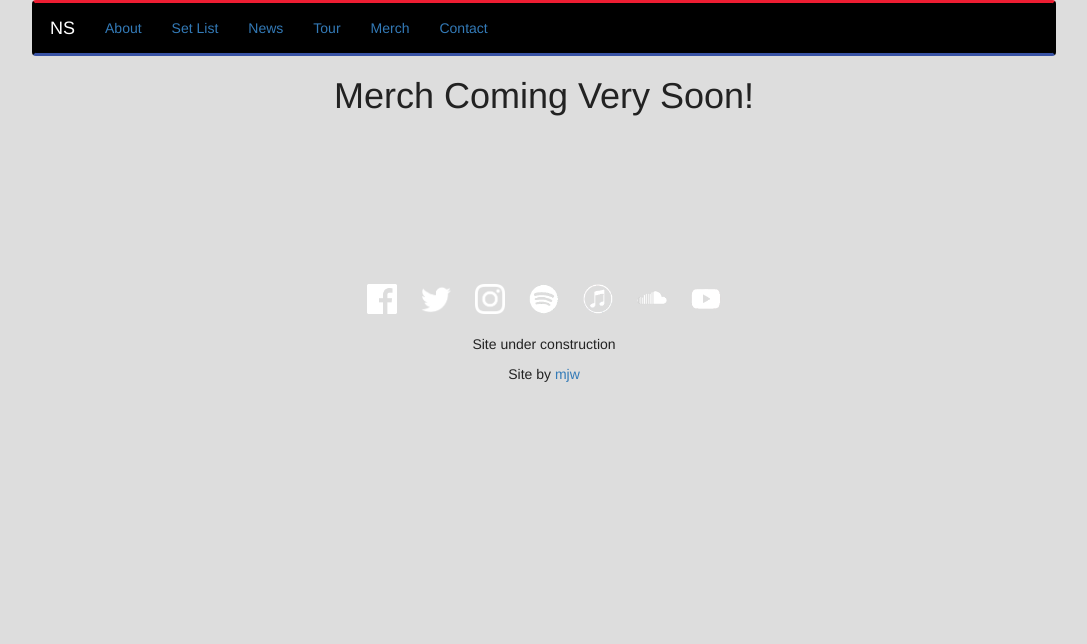
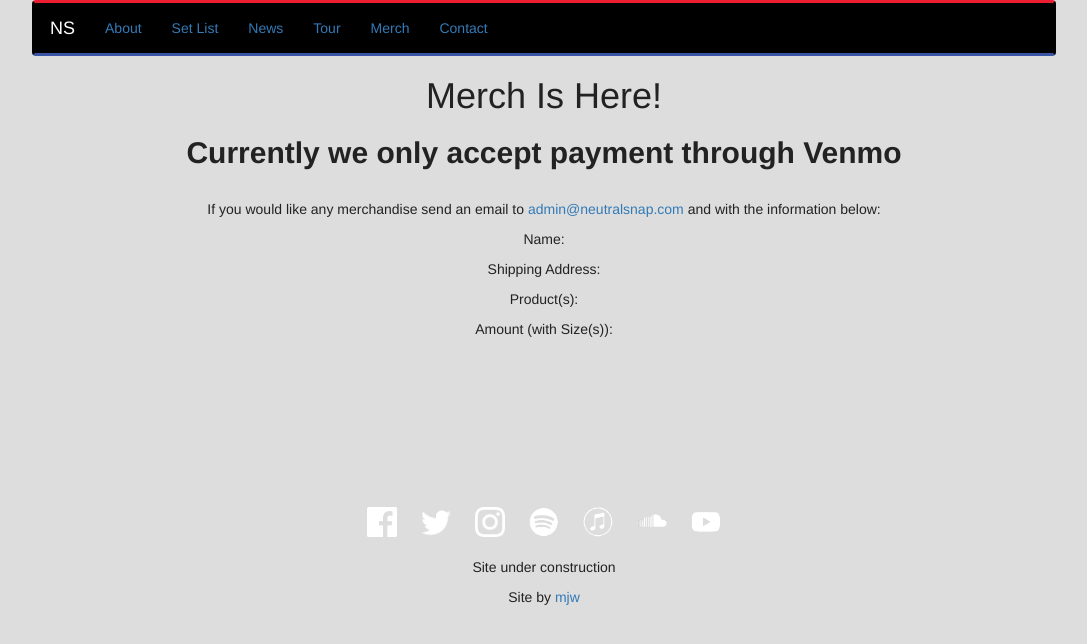
Before and after one commit to matthewjwolff/NeutralSite, a website: page merch.html in a window 1280 px wide. Shown: the whole page, without its empty margins (96-1183 px from the left). Drawn offline with Linux system fonts and the light colour scheme.

Commit message:
updated merch.html

```diff
--- a/merch.html
+++ b/merch.html
@@ -10,7 +10,15 @@
     <body>
         <div id="nav" ></div>
           <div class="container" >
-              <h1>Merch Coming Very Soon!</h1>
+              <h1>Merch Is Here!</h1>
+              <h2><b>Currently we only accept payment through Venmo</b></h2>
+              <br>
+              <p>If you would like any merchandise send an email to <a href="mailto:admin@neutralsnap.com">admin@neutralsnap.com</a>
+                  and with the information below:</p>
+              <p>Name: </p>
+              <p>Shipping Address: </p>
+              <p>Product(s): </p>
+              <p>Amount (with Size(s)): </p>
           </div>
         <div id="footer"></div>
     </body>
```
